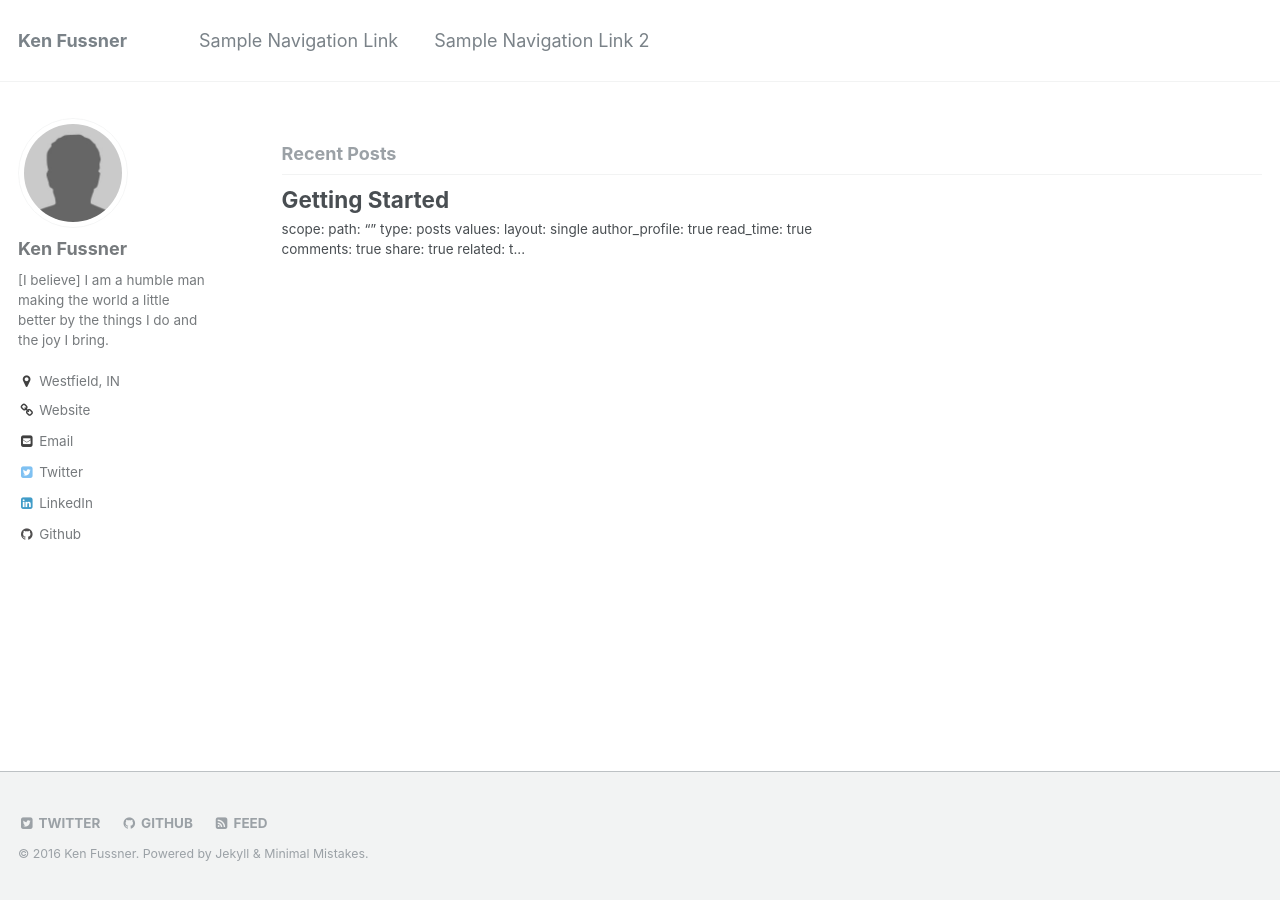
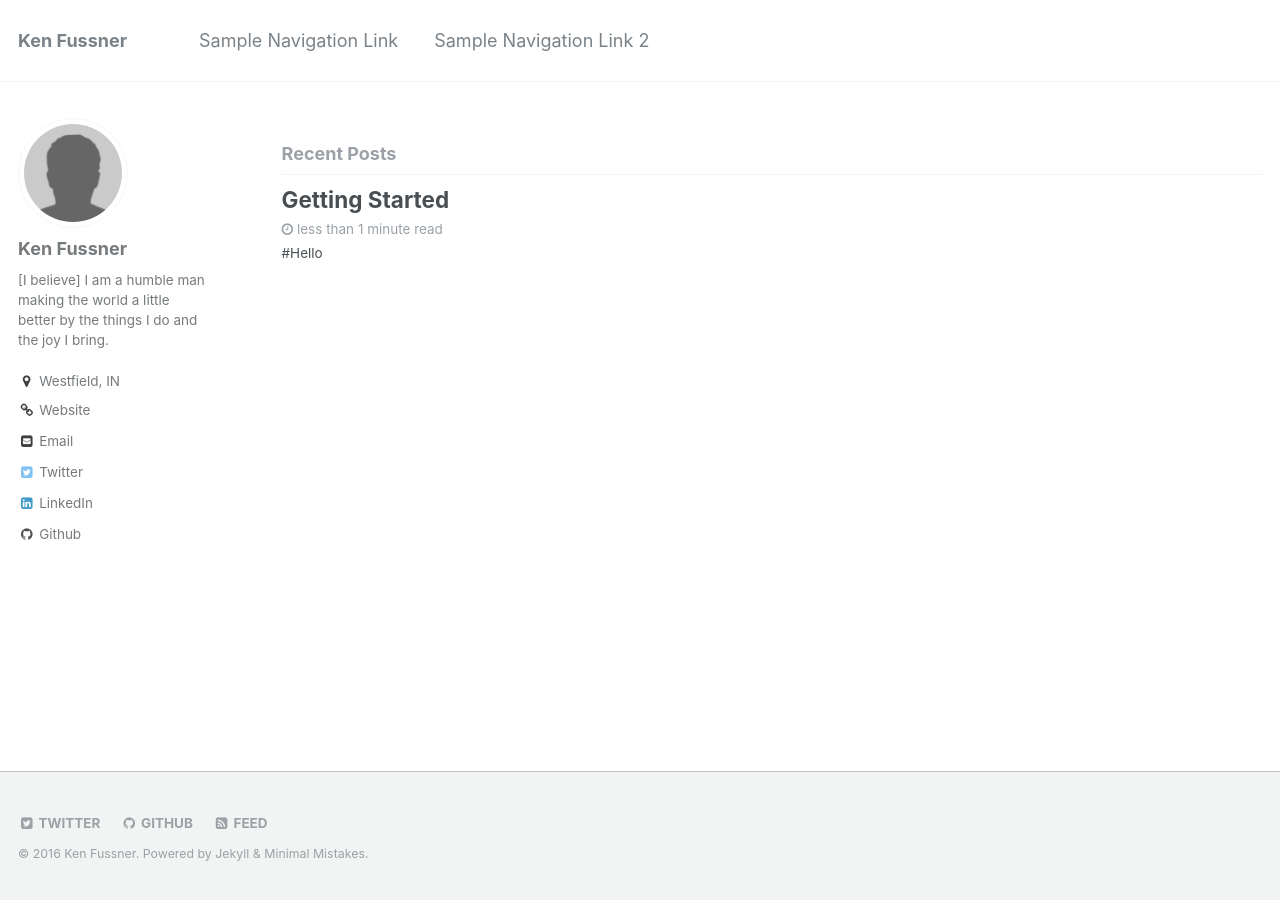
Before and after one commit to kenfussner/kenfussner.github.io, a Jekyll site: the page built from index.html, in a window 1280 px wide. Built offline with Jekyll 4.4.1, drawn with Linux system fonts in a browser that asks for light colours; the list of posts is cut into pages by our own code.

Commit message:
update again...

```diff
--- a/_posts/2016-08-27-getting-started.md
+++ b/_posts/2016-08-27-getting-started.md
@@ -1,13 +1,11 @@
-scope:
-    path: ""
-    type: posts
-values:
-    layout: single
-    author_profile: true
-    read_time: true
-    comments: true
-    share: true
-    related: true
+---
+layout: single
+author_profile: true
+read_time: true
+comments: true
+share: true
+related: true
+---
 
 #Hello
 
```
